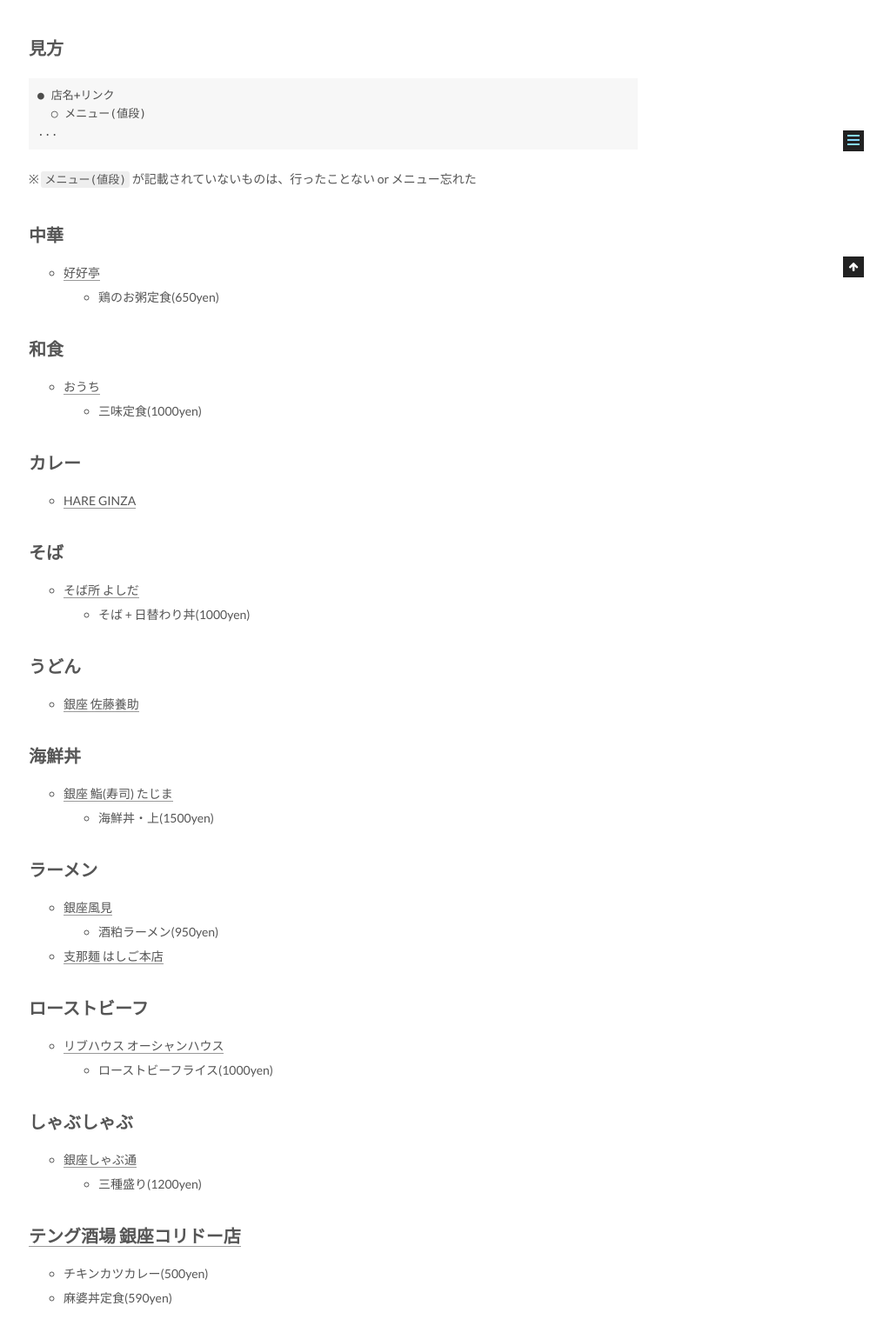
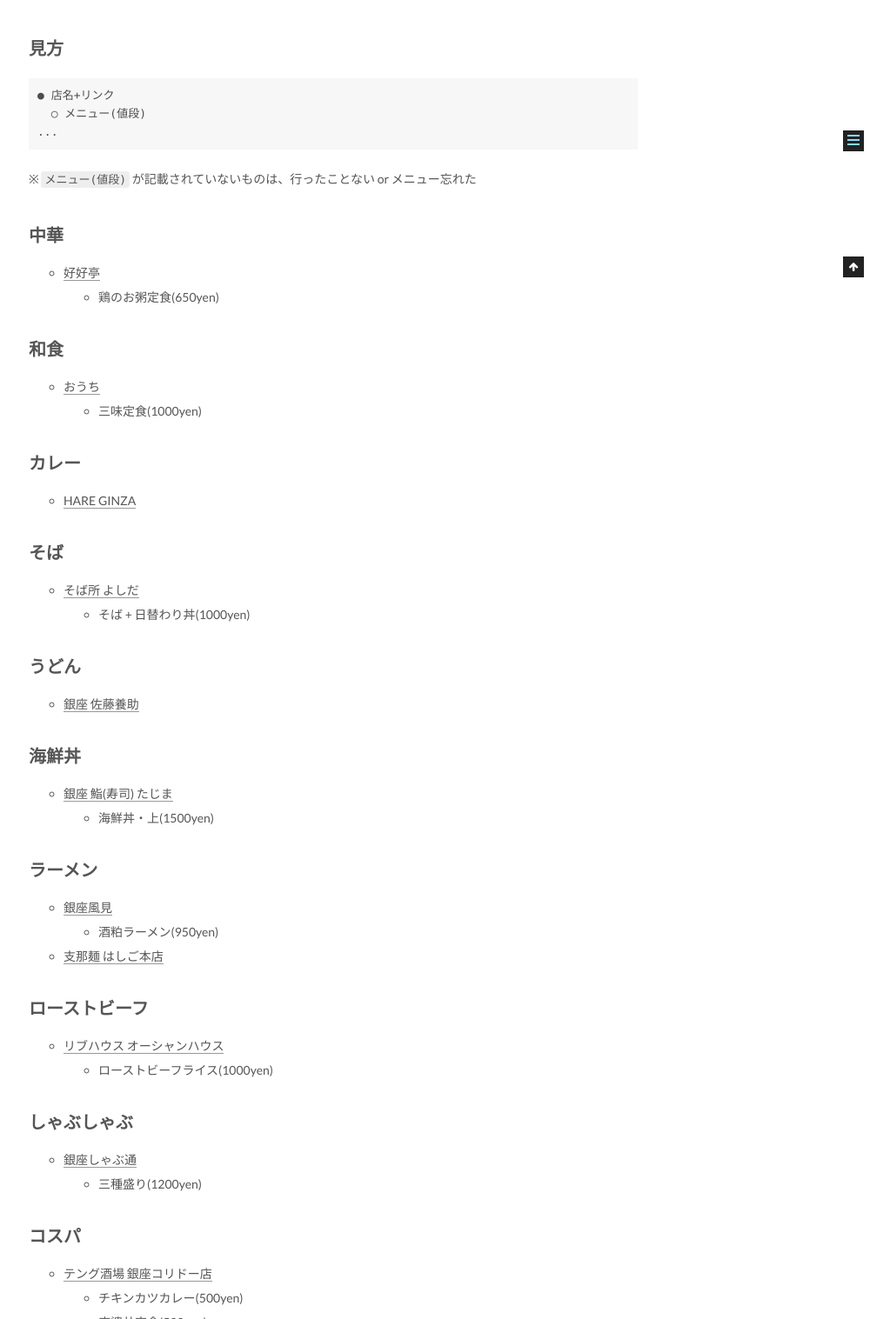
Before and after one commit to harhogefoo/harhogefoo.github.io, a Jekyll site: the page built from _posts/2017-11-17-GINZA-gourmet-list.md, in a window 1280 px wide, cut to the strip 681-2198 px from the top of the page. Shown: the whole strip at 87% size, without its empty margins (257-1280 px from the left). Built offline with Jekyll 4.4.1, drawn with Linux system fonts in a browser that asks for light colours.

Commit message:
Update 2017-11-17-GINZA-gourmet-list.md

```diff
--- a/_posts/2017-11-17-GINZA-gourmet-list.md
+++ b/_posts/2017-11-17-GINZA-gourmet-list.md
@@ -52,6 +52,7 @@
 - [銀座しゃぶ通](https://tabelog.com/tokyo/A1301/A130101/13007813/)
   - 三種盛り(1200yen)
 
-## [テング酒場 銀座コリドー店](https://www.hotpepper.jp/strJ000243414/)
-- チキンカツカレー(500yen)
-- 麻婆丼定食(590yen)
+## コスパ
+- [テング酒場 銀座コリドー店](https://www.hotpepper.jp/strJ000243414/)
+  - チキンカツカレー(500yen)
+  - 麻婆丼定食(590yen)
```
